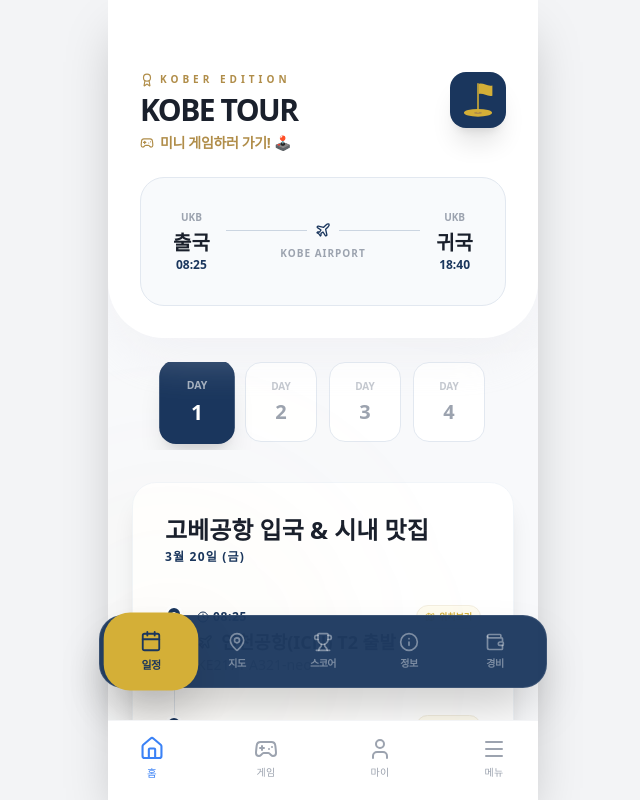
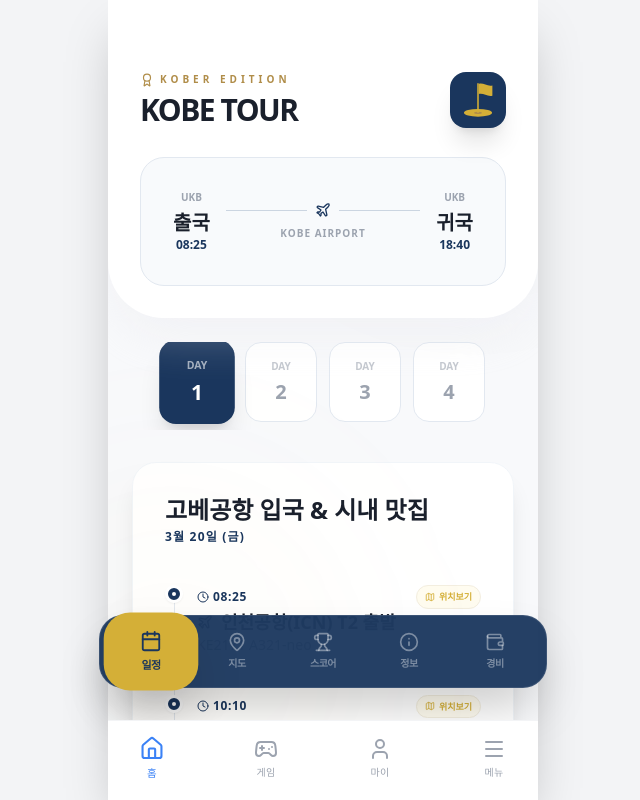
Before and after one commit to hellojj0929/tour, a React (Vite) app: page / in a window 1280 px wide. Shown: the whole page, without its empty margins (317-957 px from the left). Built offline with nearby package versions, Linux system fonts and the light colour scheme.

Commit message:
Remove Mini Game link from header

```diff
--- a/src/pages/TourApp.tsx
+++ b/src/pages/TourApp.tsx
@@ -143,12 +143,7 @@ const TourApp = () => {
                                 <span className={`text-[10px] font-black uppercase tracking-[0.4em] ${colors.accentText}`}>Kober Edition</span>
                             </div>
                             <h1 className="text-3xl font-black tracking-tighter text-[#1a202c] leading-none mb-2">KOBE TOUR</h1>
-                            <div className="flex items-center gap-1.5">
-                                <Link to="/game" className="flex items-center gap-1.5 hover:opacity-80 transition-opacity">
-                                    <Gamepad2 size={14} className={colors.accentText} />
-                                    <p className={`${colors.accentText} text-sm font-black tracking-tight`}>미니 게임하러 가기! 🕹️</p>
-                                </Link>
-                            </div>
+
                         </div>
                         <div className={`${colors.primary} w-14 h-14 rounded-2xl flex items-center justify-center text-[#d4af37] shadow-xl p-2`}>
                             <img src={golfFlagIcon} alt="Golf Flag" className="w-full h-full object-contain" />
```
